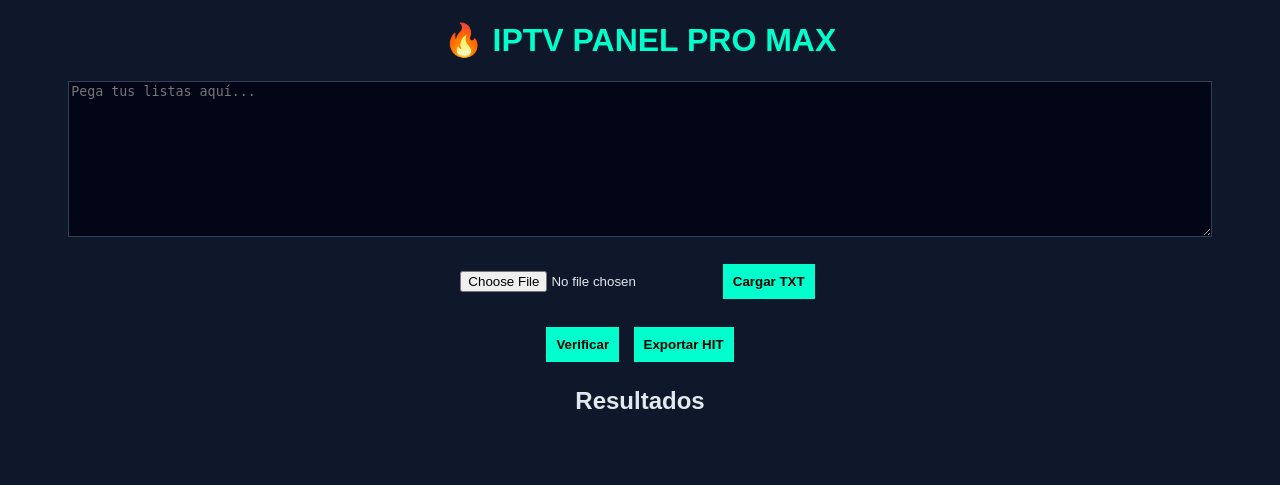
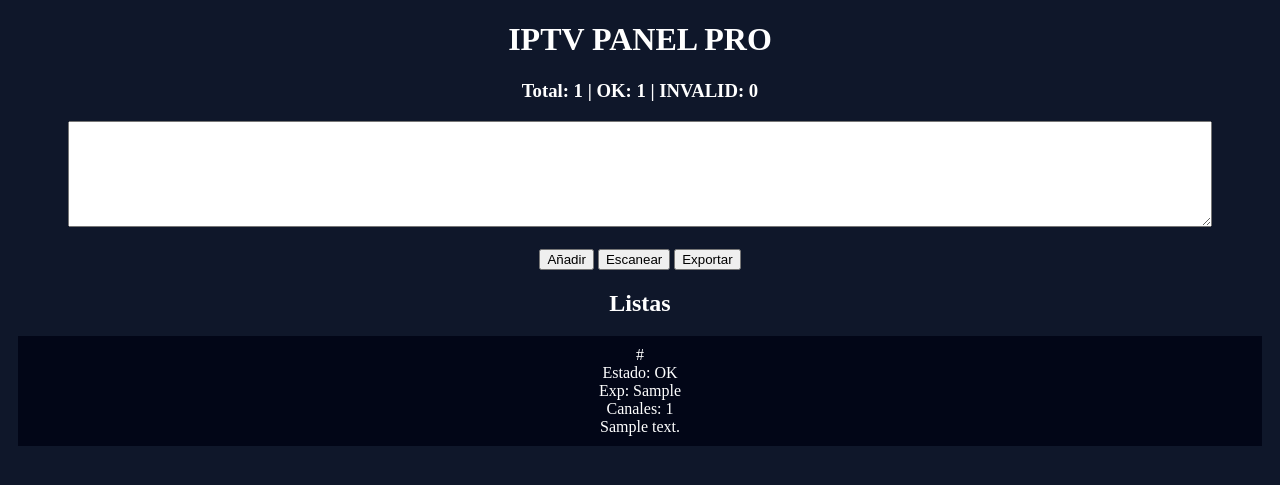
Before and after one commit to angelruedabayona2009/iptv-pro, a Flask app: page / in a window 1280 px wide. Shown: the top 485 px of the page. Run offline with Flask 3, Linux system fonts and the light colour scheme; the visitor is signed in with stand-in values (Sample User, id 1); tables that the repository leaves empty hold one stand-in row (values such as "Sample post").

Commit message:
Refactor HTML structure and update styles

```diff
--- a/templates/index.html
+++ b/templates/index.html
@@ -1,142 +1,41 @@
 <!DOCTYPE html>
 <html>
-<head>
-<title>IPTV PANEL PRO</title>
+<body style="background:#0f172a;color:white;text-align:center">
 
-<style>
-body{
-background:#0f172a;
-color:#e2e8f0;
-font-family:Arial;
-text-align:center;
+<h1>IPTV PANEL PRO</h1>
+
+<h3>Total: {{total}} | OK: {{ok}} | INVALID: {{bad}}</h3>
+
+<textarea id="urls" style="width:90%;height:100px;"></textarea><br><br>
+
+<button onclick="add()">Añadir</button>
+<button onclick="scan()">Escanear</button>
+<a href="/export"><button>Exportar</button></a>
+
+<h2>Listas</h2>
+
+{% for l in listas %}
+<div style="margin:10px;padding:10px;background:#020617">
+{{l[1]}}<br>
+Estado: {{l[2]}}<br>
+Exp: {{l[3]}}<br>
+Canales: {{l[4]}}<br>
+{{l[5]}}
+</div>
+{% endfor %}
+
+<script>
+function add(){
+fetch("/add",{
+method:"POST",
+headers:{"Content-Type":"application/json"},
+body:JSON.stringify({urls:document.getElementById("urls").value})
+}).then(()=>location.reload());
 }
 
-h1{
-color:#00ffcc;
+function scan(){
+fetch("/scan").then(()=>location.reload());
 }
-
-textarea{
-width:90%;
-height:150px;
-background:#020617;
-color:#00ffcc;
-border:1px solid #334155;
-}
-
-button{
-padding:10px;
-margin:5px;
-background:#00ffcc;
-border:none;
-cursor:pointer;
-font-weight:bold;
-}
-
-.card{
-background:#020617;
-padding:12px;
-margin:10px;
-border-radius:10px;
-text-align:left;
-border-left:5px solid #00ffcc;
-box-shadow:0 0 10px #000;
-}
-
-.bad{border-left:5px solid red;}
-.proc{color:yellow;}
-</style>
-
-</head>
-
-<body>
-
-<h1>🔥 IPTV PANEL PRO MAX</h1>
-
-<textarea id="listas" placeholder="Pega tus listas aquí..."></textarea><br><br>
-
-<input type="file" id="fileInput">
-<button onclick="cargarArchivo()">Cargar TXT</button><br><br>
-
-<button onclick="verificar()">Verificar</button>
-<button onclick="exportar()">Exportar HIT</button>
-
-<h2>Resultados</h2>
-<div id="res"></div>
-
-<script>
-
-let globalData=[];
-
-async function verificar(){
-let texto=document.getElementById("listas").value;
-
-document.getElementById("res").innerHTML="<div class='proc'>⏳ Verificando...</div>";
-
-let r=await fetch("/check",{
-method:"POST",
-headers:{"Content-Type":"application/json"},
-body:JSON.stringify({listas:texto})
-});
-
-let data=await r.json();
-globalData=data;
-
-mostrar(data);
-}
-
-function mostrar(data){
-let html="";
-
-data.forEach(x=>{
-if(x.estado=="OK"){
-html+=`
-<div class="card">
-╭───✦ HIT HUNTER<br>
-├● 👑 USER : ${x.user}<br>
-├● 🔐 PASS : ${x.pass}<br>
-├● ✅ STATUS : ${x.status}<br>
-├● 📶 ACTIVE : ${x.active}<br>
-├● 📡 MAX : ${x.max}<br>
-├● ⏰ CREATED : ${x.created}<br>
-├● 📅 EXP : ${x.exp}<br>
-├● 🌐 SERVER : ${x.server}<br>
-├● 🕰️ TZ : ${x.tz}<br>
-╰───✦<br>
-🌐 ${x.m3u}
-</div>`;
-}
-else{
-html+=`<div class="card bad">❌ FALLÓ</div>`;
-}
-});
-
-document.getElementById("res").innerHTML=html;
-}
-
-function exportar(){
-fetch("/export",{
-method:"POST",
-headers:{"Content-Type":"application/json"},
-body:JSON.stringify({data:globalData})
-})
-.then(r=>r.blob())
-.then(blob=>{
-let a=document.createElement("a");
-a.href=URL.createObjectURL(blob);
-a.download="hits.txt";
-a.click();
-});
-}
-
-function cargarArchivo(){
-let file=document.getElementById("fileInput").files[0];
-let reader=new FileReader();
-reader.onload=e=>{
-document.getElementById("listas").value=e.target.result;
-};
-reader.readAsText(file);
-}
-
 </script>
 
 </body>
```
